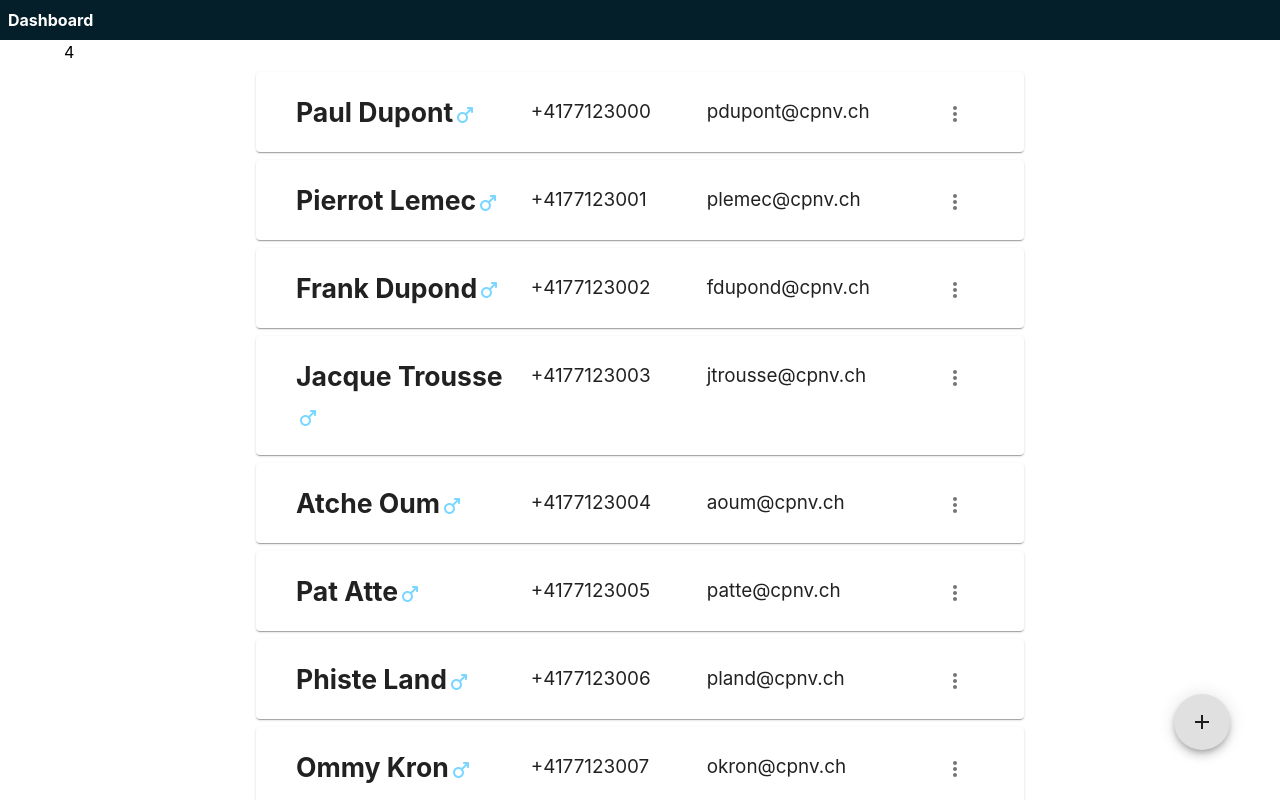
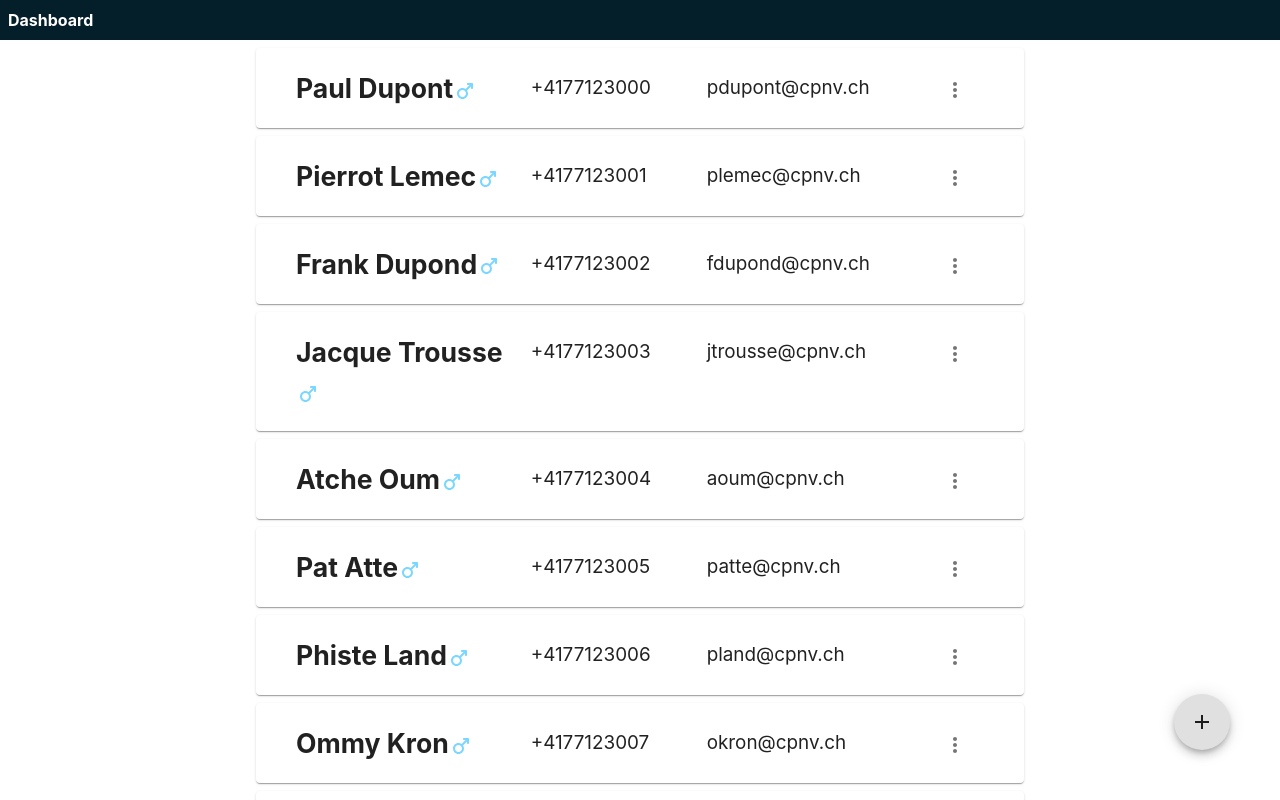
Before and after one commit to CPNV-ES/PRW3_What-The-Dog, a Next.js app: page /clients in a window 1280 px wide. Shown: the top 800 px of the page. Built offline with nearby package versions, Linux system fonts and the light colour scheme.

Commit message:
Remove useless code

```diff
--- a/src/pages/clients/index.tsx
+++ b/src/pages/clients/index.tsx
@@ -19,7 +19,6 @@ const clients = [
 
 const DogsIndex = () => {
   return <Container maxWidth="lg">
-    {2+2}
     { clients.map(client => <ClientCard key={client.id} client={client}></ClientCard>) }
 
     <Fab aria-label="add" style={{position:"fixed", right: 50, bottom: 50}}>
```
